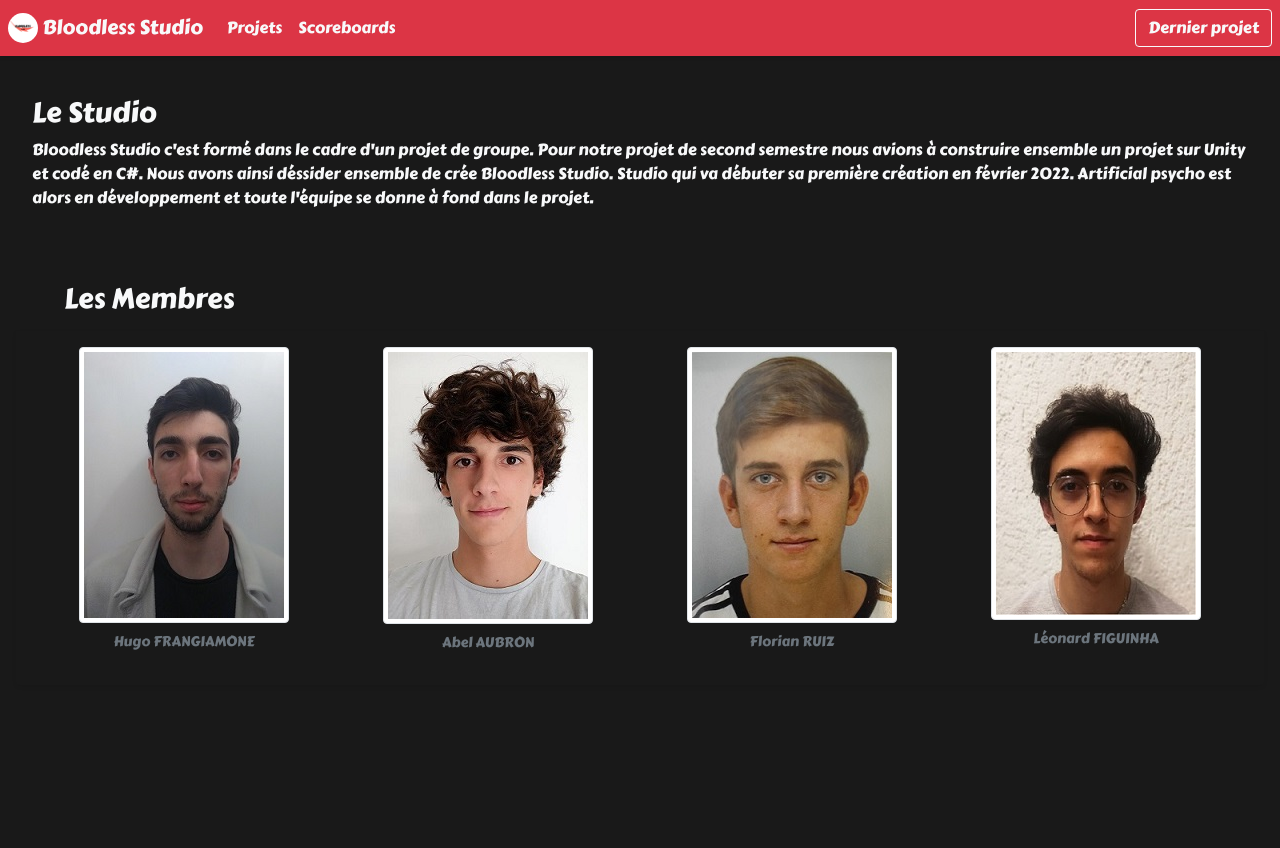
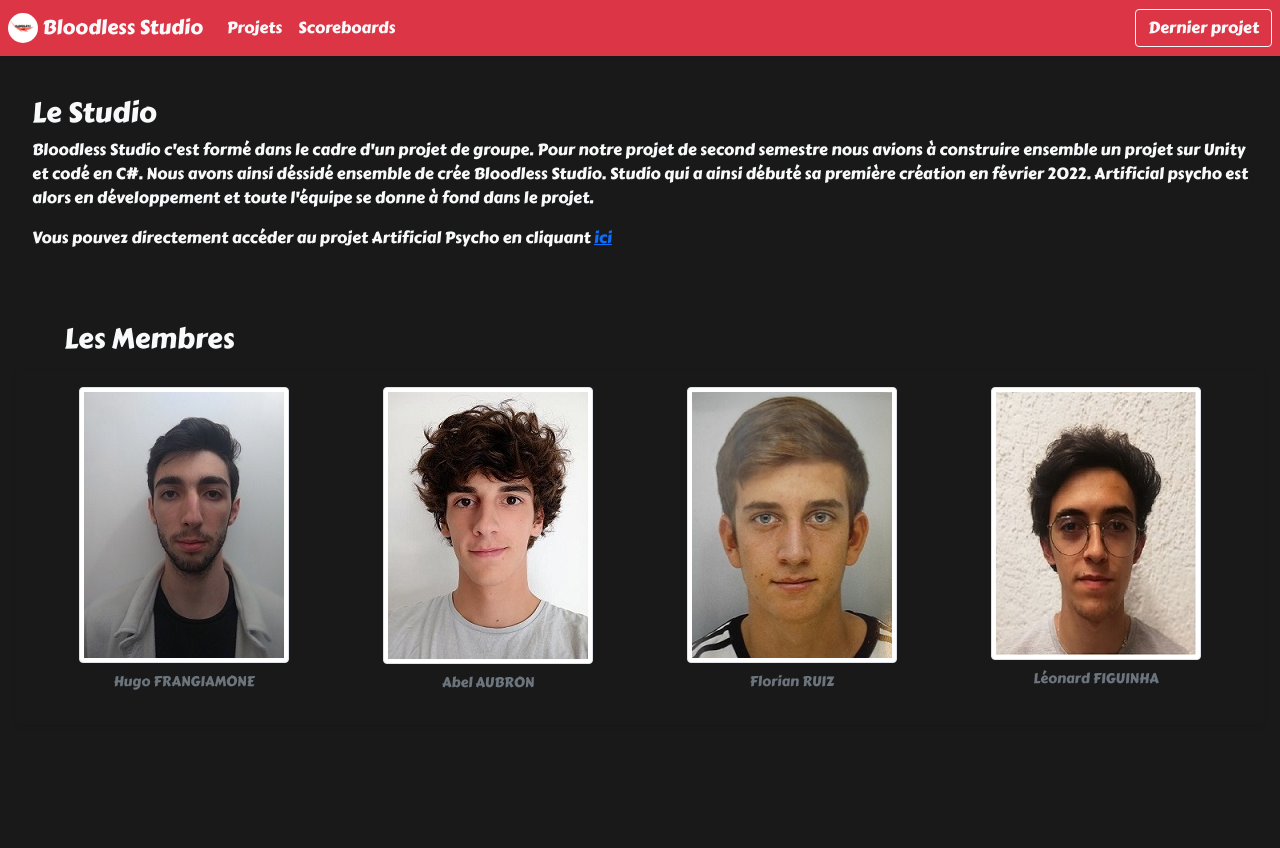
Before and after one commit to Strikeshyni/WebSite-ArtificialPsycho, a PHP site: page / in a window 1280 px wide. Run offline with PHP 8.4, Linux system fonts and the light colour scheme.

Commit message:
change index

```diff
--- a/index.php
+++ b/index.php
@@ -15,7 +15,8 @@ echo $myheader->getaddheader();
 
         <div class='justify-content-around py-5 px-3 mx-3 mt-5 text-light rounded-top' style='margin-top:80px;'>
             <h3 class='pl-2'>Le Studio</h3>
-            <p>Bloodless Studio c'est formé dans le cadre d'un projet de groupe. Pour notre projet de second semestre nous avions à construire ensemble un projet sur Unity et codé en C#. Nous avons ainsi déssider ensemble de crée Bloodless Studio. Studio qui va débuter sa première création en février 2022. Artificial psycho est alors en développement et toute l'équipe se donne à fond dans le projet. </p>
+            <p>Bloodless Studio c'est formé dans le cadre d'un projet de groupe. Pour notre projet de second semestre nous avions à construire ensemble un projet sur Unity et codé en C#. Nous avons ainsi déssidé ensemble de crée Bloodless Studio. Studio qui a ainsi débuté sa première création en février 2022. Artificial psycho est alors en développement et toute l'équipe se donne à fond dans le projet. </p>
+            <p>Vous pouvez directement accéder au projet Artificial Psycho en cliquant <a href="Artificial_psycho/Artificial_psycho.php">ici</a></p>
         </div>
 
         <div class='mx-3 px-5 py-2 text-light'><h3> Les Membres </h3></div>
```
